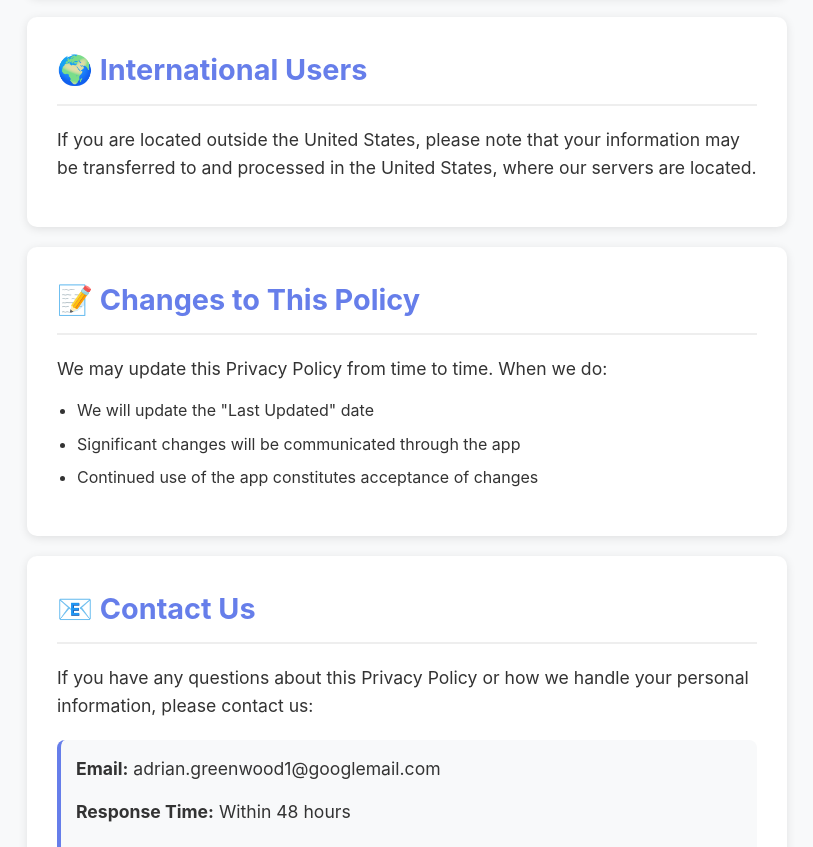
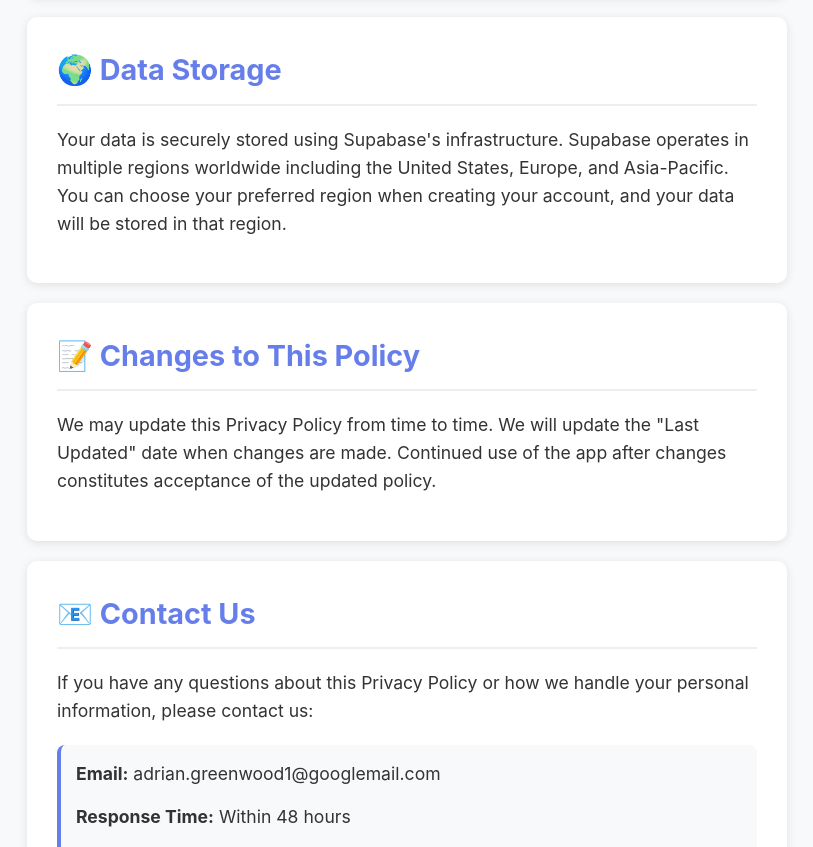
Before and after one commit to ZZ4234/friendsrecommend-support, a plain HTML site: page privacy.html in a window 1280 px wide. Shown: the part 3675-4522 px from the top of the page, without its empty margins (233-1046 px from the left). Drawn offline with Linux system fonts and the light colour scheme.

Commit message:
Simplify privacy policy - update data storage section and streamline policy changes

```diff
--- a/privacy.html
+++ b/privacy.html
@@ -241,18 +241,13 @@
         </div>
 
         <div class="section">
-            <h2>🌍 International Users</h2>
-            <p>If you are located outside the United States, please note that your information may be transferred to and processed in the United States, where our servers are located.</p>
+            <h2>🌍 Data Storage</h2>
+            <p>Your data is securely stored using Supabase's infrastructure. Supabase operates in multiple regions worldwide including the United States, Europe, and Asia-Pacific. You can choose your preferred region when creating your account, and your data will be stored in that region.</p>
         </div>
 
         <div class="section">
             <h2>📝 Changes to This Policy</h2>
-            <p>We may update this Privacy Policy from time to time. When we do:</p>
-            <ul>
-                <li>We will update the "Last Updated" date</li>
-                <li>Significant changes will be communicated through the app</li>
-                <li>Continued use of the app constitutes acceptance of changes</li>
-            </ul>
+            <p>We may update this Privacy Policy from time to time. We will update the "Last Updated" date when changes are made. Continued use of the app after changes constitutes acceptance of the updated policy.</p>
         </div>
 
         <div class="section">
```
